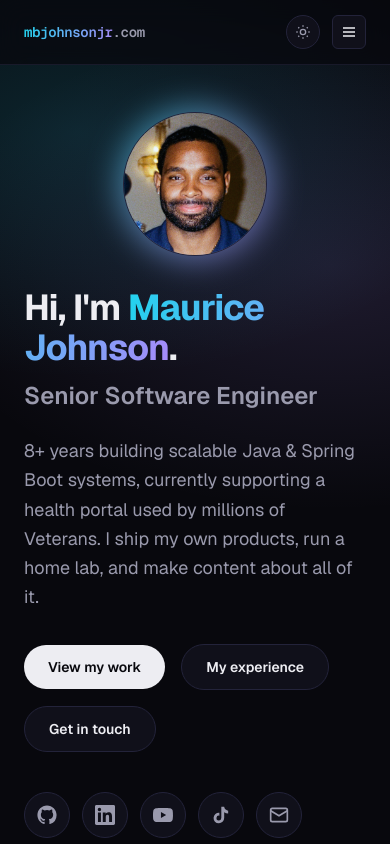
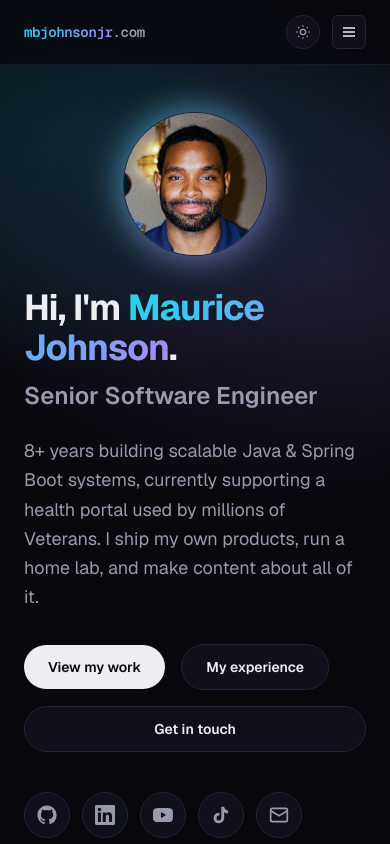
Before and after one commit to johnsonmau/mbj, a Next.js app: page / in a window 390 px wide. Shown: the top 844 px of the page. Built offline with nearby package versions, Linux system fonts and the light colour scheme.

Commit message:
fix: give Get in touch its own full-width row on mobile

```diff
--- a/components/Hero.tsx
+++ b/components/Hero.tsx
@@ -40,7 +40,7 @@ export default function Hero() {
             </Link>
             <Link
               href="/#contact"
-              className="rounded-full border border-edge bg-surface px-6 py-3 text-sm font-semibold transition hover:border-accent"
+              className="w-full rounded-full border border-edge bg-surface px-6 py-3 text-center text-sm font-semibold transition hover:border-accent sm:w-auto"
             >
               Get in touch
             </Link>
```
